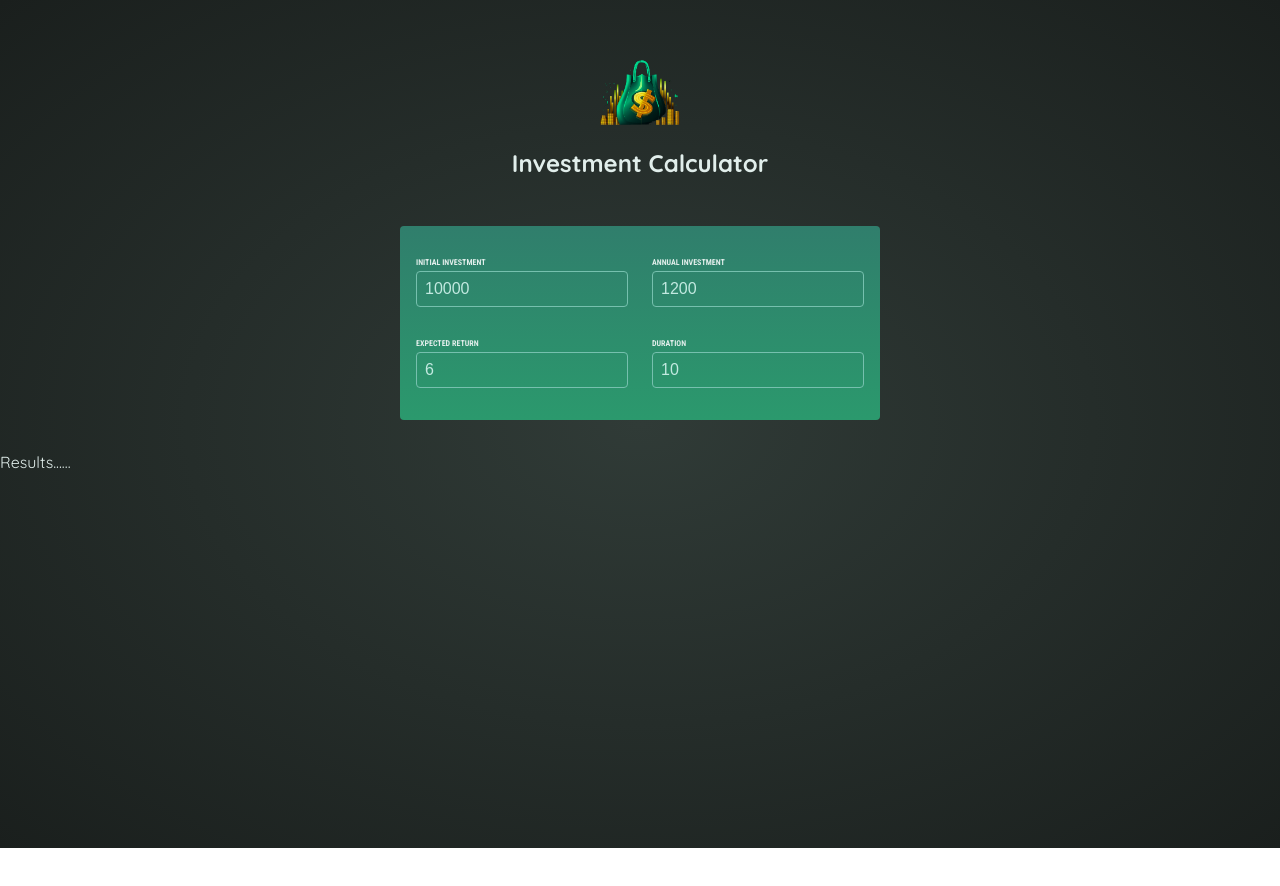
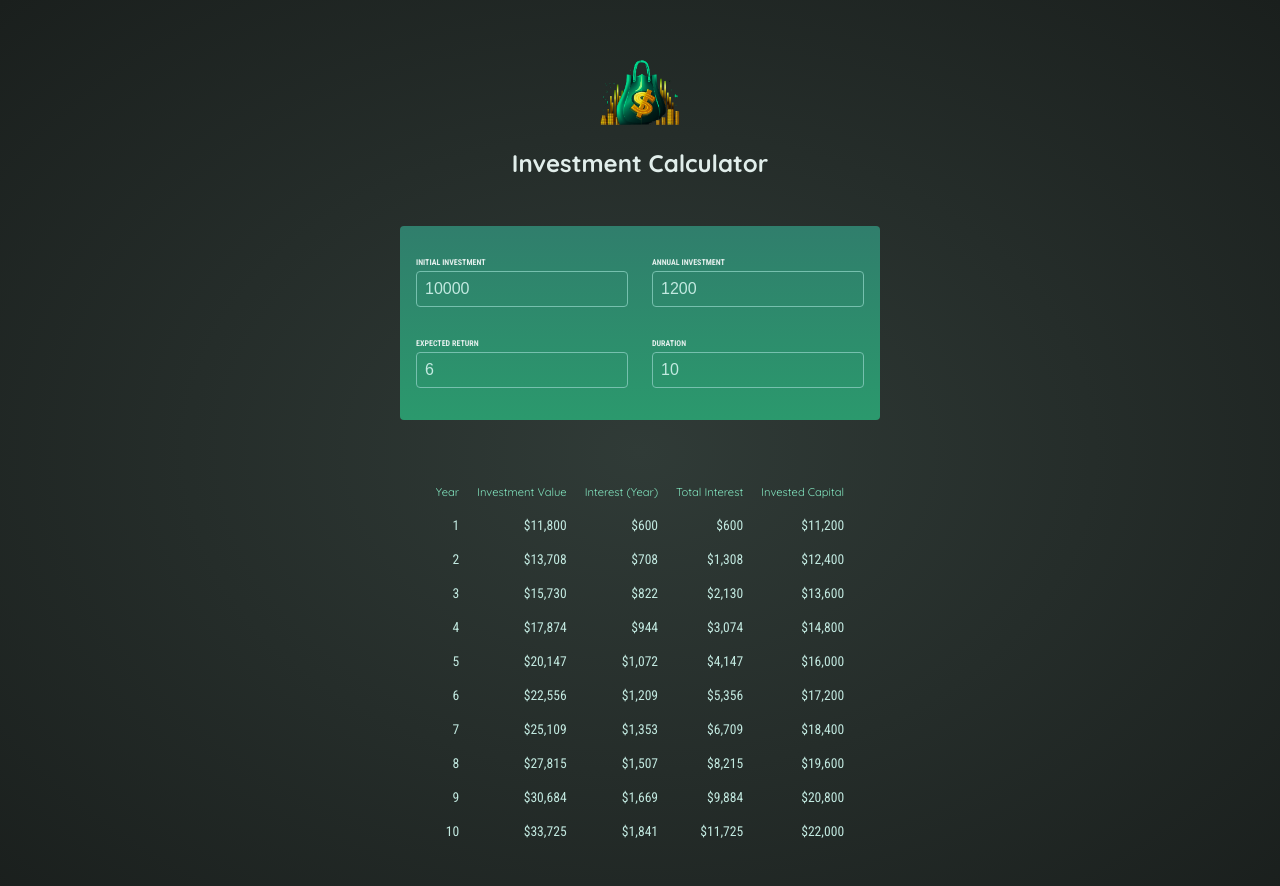
Before and after one commit to muhamm3dyilmaz/React-Investment-Calculator, a React (Vite) app: page / in a window 1280 px wide. Shown: the top 886 px of the page. Before the commit the page ends 848 px from the top, so only its background shows below. Built offline with nearby package versions, Linux system fonts and the light colour scheme.

Commit message:
deriving values & outputting results

```diff
--- a/src/components/Results.jsx
+++ b/src/components/Results.jsx
@@ -1,9 +1,43 @@
-import { calculateInvestmentResults } from "../util/investment.js";
+import { calculateInvestmentResults, formatter } from "../util/investment.js";
 
-export default function Results({ input }){
-    const results = calculateInvestmentResults(input);
-    console.log(results);
+export default function Results({ input }) {
+    const resultsData = calculateInvestmentResults(input);
+    const initialInvestment =
+        resultsData[0].valueEndOfYear -
+        resultsData[0].interest -
+        resultsData[0].annualInvestment;
     return (
-        <p>Results......</p>
+        <table id="result">
+            <thead>
+                <tr>
+                    <td>Year</td>
+                    <td>Investment Value</td>
+                    <td>Interest (Year)</td>
+                    <td>Total Interest</td>
+                    <td>Invested Capital</td>
+                </tr>
+            </thead>
+
+            <tbody>
+                {resultsData.map((yearData) => {
+                    const totalInterest =
+                        yearData.valueEndOfYear -
+                        yearData.annualInvestment *
+                        yearData.year -
+                        initialInvestment;
+
+                    const totalAmountInvested = yearData.valueEndOfYear - totalInterest;
+                    return (
+                        <tr key={yearData.year}>
+                            <td>{yearData.year}</td>
+                            <td>{formatter.format(yearData.valueEndOfYear)}</td>
+                            <td>{formatter.format(yearData.interest)}</td>
+                            <td>{formatter.format(totalInterest)}</td>
+                            <td>{formatter.format(totalAmountInvested)}</td>
+                        </tr>
+                    );
+                })}
+            </tbody>
+        </table>
     );
 }
```
